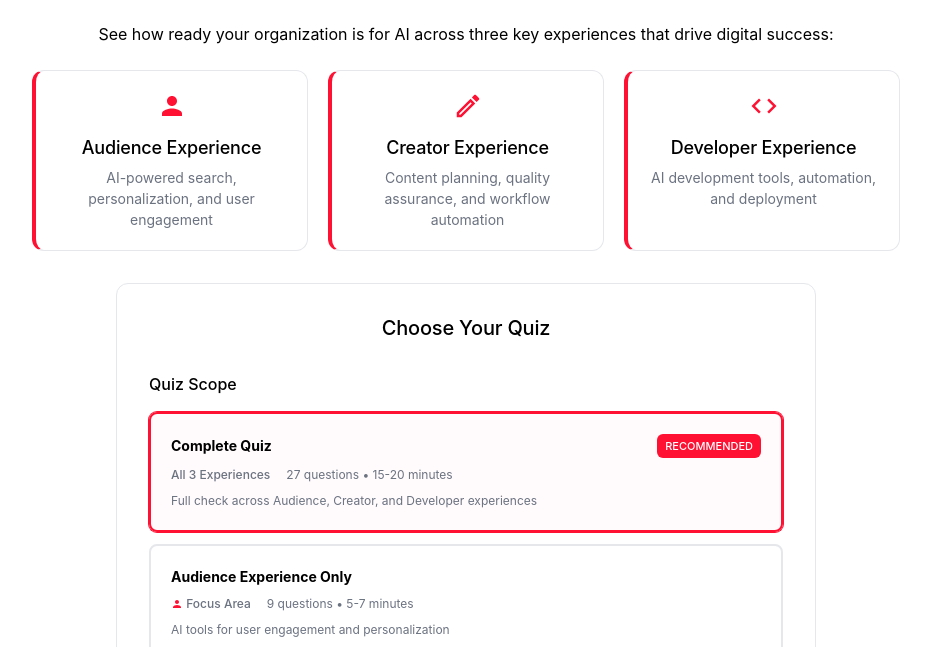
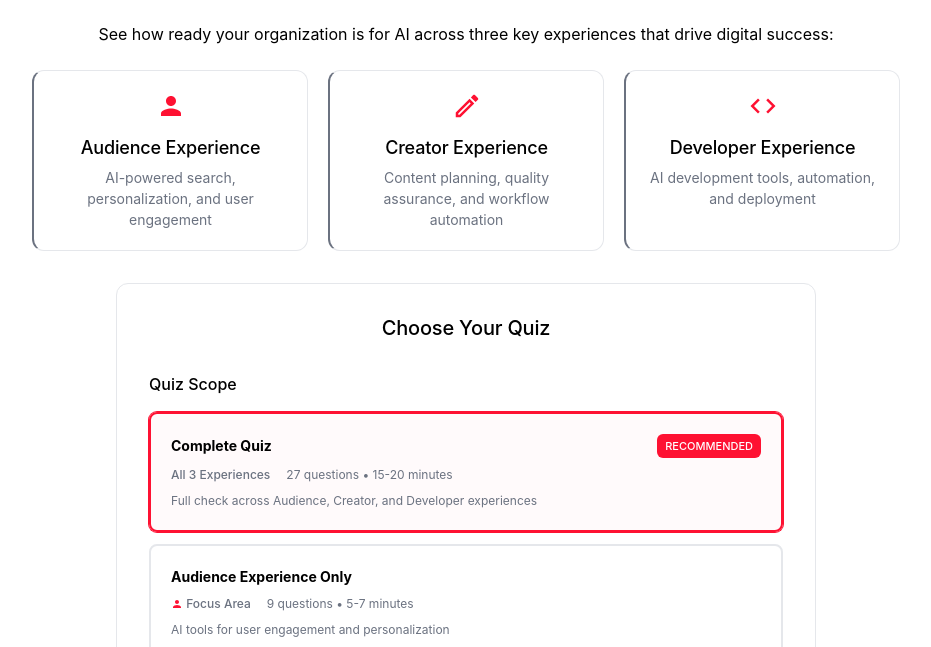
Before and after one commit to ndevrinc/ai-ready-simple-quiz, a plain HTML site: page index.html in a window 1280 px wide. Shown: the part 153-800 px from the top of the page, without its empty margins (174-1105 px from the left). Drawn offline with Linux system fonts and the light colour scheme.

Commit message:
minor border interaction update

```diff
--- a/style.css
+++ b/style.css
@@ -864,11 +864,11 @@ body {
   transition: all var(--duration-normal) var(--ease-standard);
 }
 
+.pillar-card.audience { border-left: 2px solid var(--ndevr-gray); }
+.pillar-card.creator { border-left: 2px solid var(--ndevr-gray); }
+.pillar-card.developer { border-left: 2px solid var(--ndevr-gray); }
+
 .pillar-card:hover { border-color: var(--ndevr-red); transform: translateY(-2px); }
-
-.pillar-card.audience { border-left: 4px solid var(--ndevr-red); }
-.pillar-card.creator { border-left: 4px solid var(--ndevr-red); }
-.pillar-card.developer { border-left: 4px solid var(--ndevr-red); }
 
 .pillar-icon {
   font-size: var(--font-size-4xl);
```
